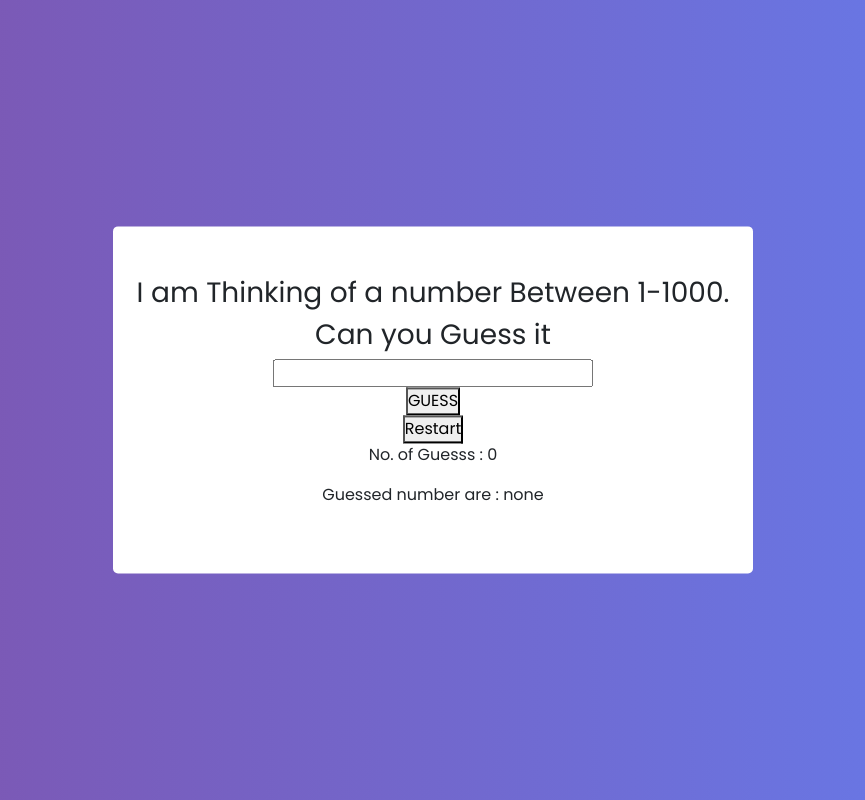
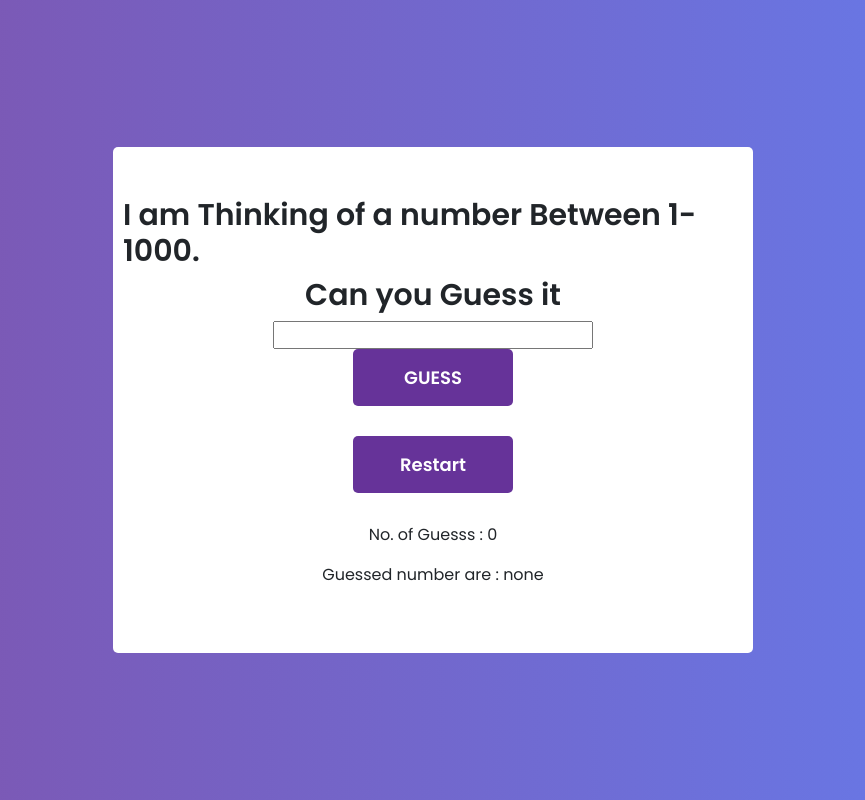
Before and after one commit to lwairore/angular-guess-the-number, an Angular app: page / in a window 1280 px wide. Shown: the whole page, without its empty margins (207-1072 px from the left). Built offline with nearby package versions, Linux system fonts and the light colour scheme.

Commit message:
- Style the element inside the container to make the user interface more engaging.

```diff
--- a/src/styles.css
+++ b/src/styles.css
@@ -22,3 +22,33 @@
   justify-items: center;
   font-family: 'poppins', sans-serif;
   }
+
+  h3{
+    font-size: 30px;
+    font-weight: 600;
+  }
+  input[type="text"]{
+    width: 90px;
+    font-weight: 600;
+    padding: 20px 0;
+    font-size: 28px;
+    text-align: center;
+    margin-top: 30px;
+    border-radius: 5px;
+    border: 2px solid #202020;
+    color: #663399;
+  }
+  button{
+    width: 160px;
+    padding: 15px 0;
+    border-radius: 5px;
+    background-color: #663399;
+    color: #fff;
+    border: none;
+    font-size: 18px;
+    font-weight: 600;
+    margin-bottom: 30px;
+  }
+  p{
+    font-weight: 400;
+  }
```
